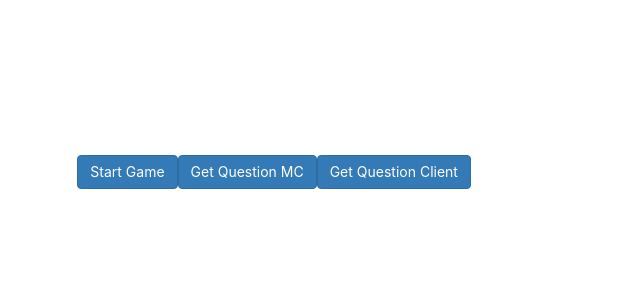
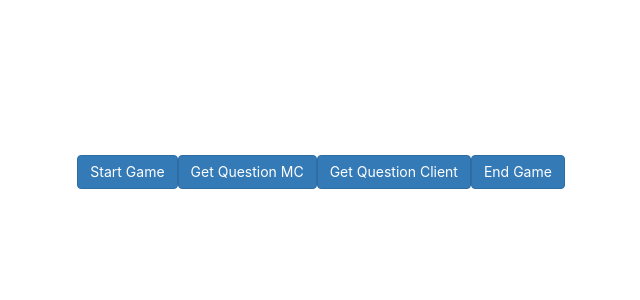
Before and after one commit to xuantan97/mc-web, a React (Create React App) app: page / in a window 1280 px wide. Shown: the top 300 px of the page, without its empty margins (161-801 px from the left). Built offline with nearby package versions, Linux system fonts and the light colour scheme; no server answers.

Commit message:
add event endgame

```diff
--- a/src/Dashboard/Dashboard.js
+++ b/src/Dashboard/Dashboard.js
@@ -85,6 +85,9 @@ export default class Dashboard extends React.Component {
             $('#answer-C-area').html("C. " + response.body.C );
             $('#correct-answer-area').html("Correct: " + response.answer);
 
+            $('#summary-correct').html("");
+            $('#summary-incorrect').html("");
+
         })
         .catch(error => console.log(error));
     }
@@ -95,6 +98,20 @@ export default class Dashboard extends React.Component {
         this.socket.emit('GO_TO_GET_QUESTION');
     }
 
+    endGame() {
+        fetch('http://bonddemo.tk/v1/question/end-game', {
+                method: 'GET',
+                headers: {
+                    'Authorization': 'Bearer lyWyy7-2EqXt6JOjKXnQV90Ghv94ie_5vO20rHFP',
+                    'Content-Type': 'text/plain'
+                },
+            })
+            .then(res => res.json())
+            .then(response => {
+                console.log(response);
+            })
+            .catch(error => console.log(error));
+    }
 
 
 
@@ -105,6 +122,7 @@ export default class Dashboard extends React.Component {
                 <Button onClick={() => this.startGame()}>Start Game</Button>
                 <Button onClick={() => this.getQuestionMC()}>Get Question MC</Button>
                 <Button onClick={() => this.getQuestionClient()}>Get Question Client</Button>
+                <Button onClick={() => this.endGame()}>End Game</Button>
 
                 <div id="question-area"></div>
                 <div id="answer-A-area"></div>
```
